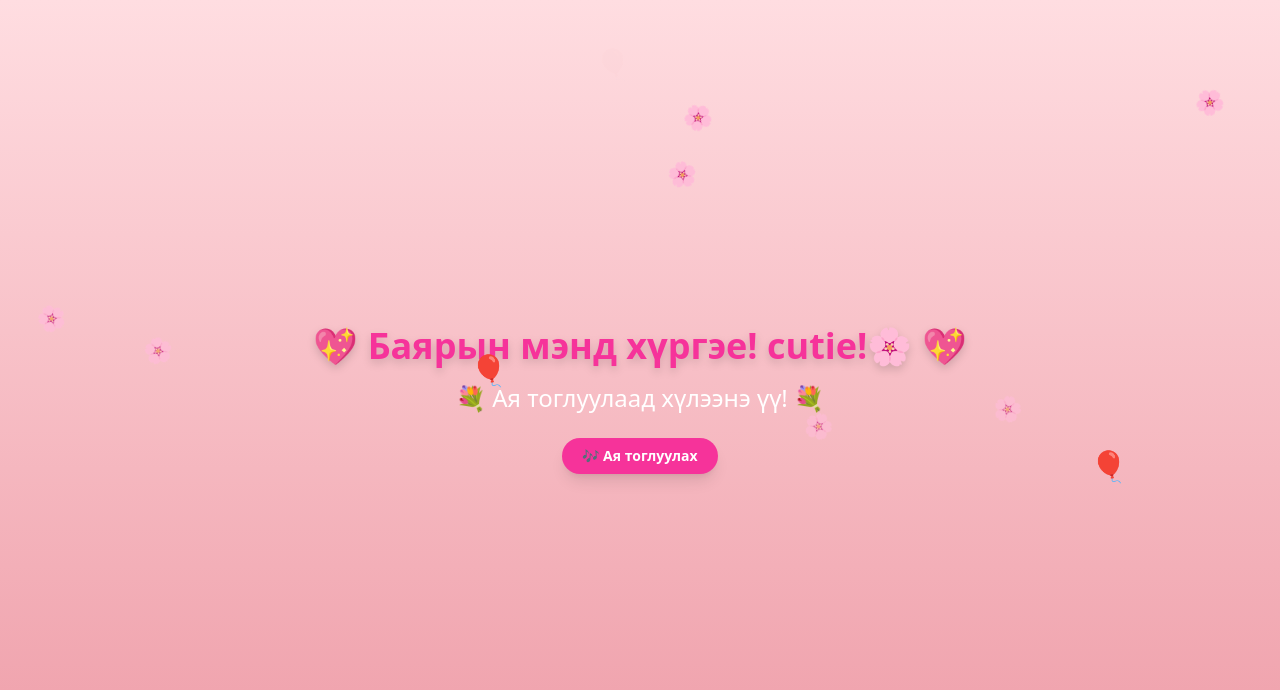
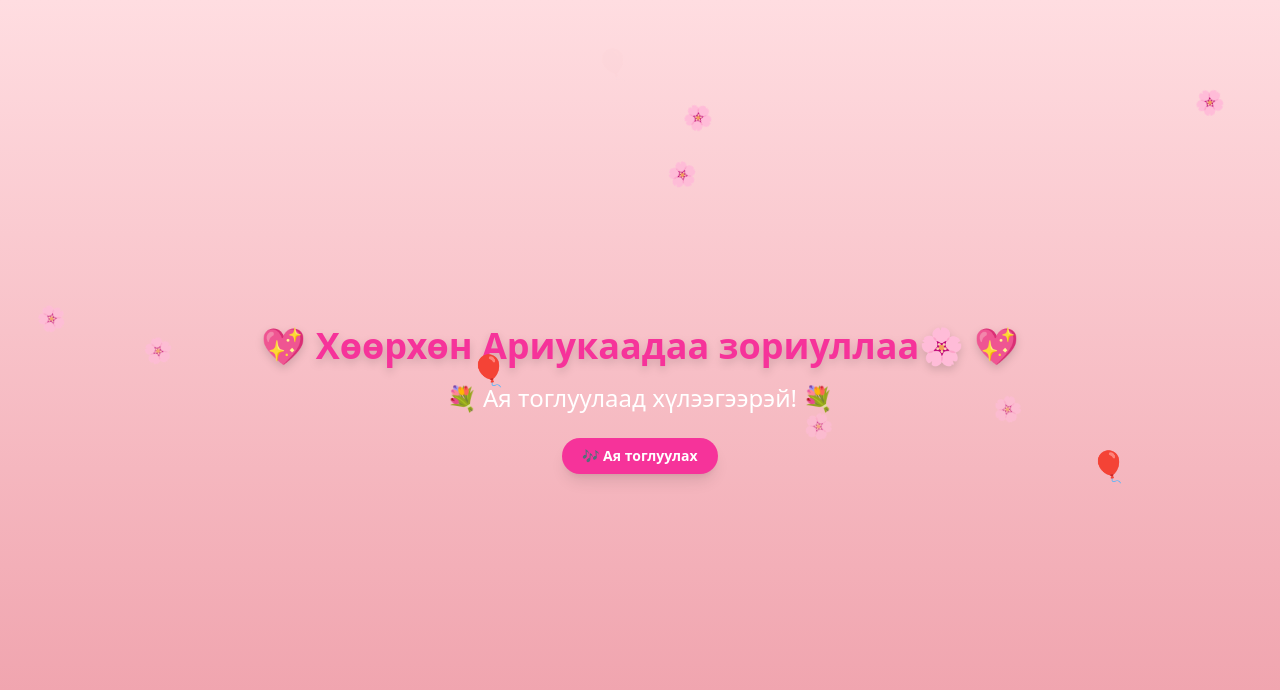
Before and after one commit to baatarnyam-bn/Greatings, a Next.js app: page / in a window 1280 px wide. Shown: the top 690 px of the page. Built offline with nearby package versions, Linux system fonts and the light colour scheme.

Commit message:
new update

```diff
--- a/src/component/GreatingPage.tsx
+++ b/src/component/GreatingPage.tsx
@@ -58,7 +58,7 @@ export default function GreetingPage() {
         animate={{ scale: 1, opacity: 1 }}
         transition={{ duration: 1 }}
       >
-        💖 Баярын мэнд хүргэе! cutie!🌸 💖
+        💖 Хөөрхөн Ариукаадаа зориуллаа🌸 💖
       </motion.h1>
 
       {!playing && (
@@ -68,7 +68,7 @@ export default function GreetingPage() {
           animate={{ opacity: 1 }}
           transition={{ delay: 2, duration: 1 }}
         >
-          💐 Ая тоглуулаад хүлээнэ үү! 💐
+          💐 Ая тоглуулаад хүлээгээрэй! 💐
         </motion.p>
       )}
 
@@ -81,10 +81,11 @@ export default function GreetingPage() {
           animate={{ opacity: 1, scale: 1 }}
           transition={{ duration: 1 }}
         >
-          💕Чи бол миний мэдэх хамгийн хөөрхөн бас мундаг нь шүү! Энэ өдрийг
-          чамайг аз жаргалтай байгаасай, нэг хором ч битгий гуниглаасай гэж чин
-          сэтгэлээсээ хүсч байна. Тиймээс өнөөдөр орой хоол идэнгээ хамтдаа
-          цагийг хөгжилтэй өнгөрөөхийг урьж байна💕
+          💕 Чамайг харах бүрдээ өөрийн эрхгүй инээмсэглэж, зүрх минь мааш их
+          баяр хөөрөөр дүүрдэг юм шүү. Ийм хөөрхөн чамайгаа хайрлахад ганцхан
+          нас минь хүрэлцэхгүй байхаа гэж, нүд салгалгүй ширтэж байхдаа боддог
+          байсан. Өдөр бүр хамт байх жижигхэн шалтгааныг олж хором мөч бүрээ
+          нандигнан хайрлахыг хүсдэг. 💕
         </motion.div>
       )}
 
@@ -96,7 +97,7 @@ export default function GreetingPage() {
           animate={{ opacity: 1, scale: 1 }}
           transition={{ duration: 1 }}
         >
-          💐 Зөвшөөрч байвал 🌸 эможиг илгээнэ үү!💐
+          💐 Дуустал нь уншсанд баярлалаа🌸 Би нь хүлээж байгаа шүү 💐
         </motion.div>
       )}
 
```
